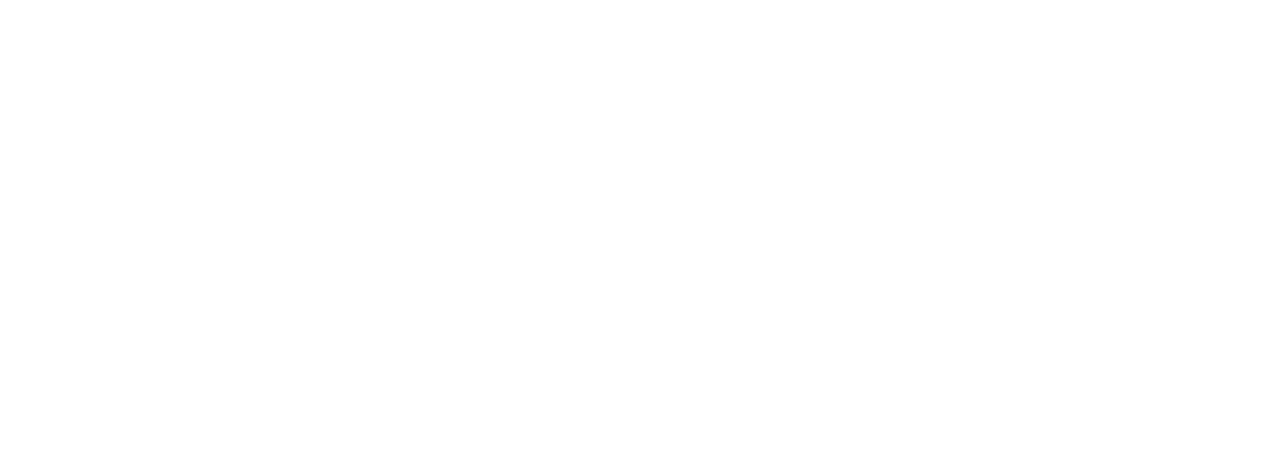
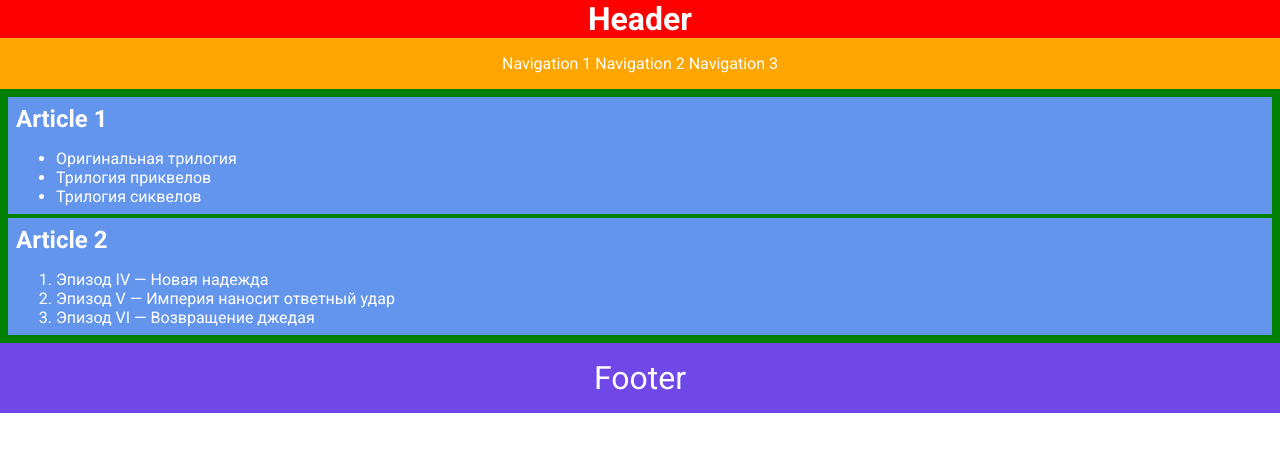
Before and after one commit to js-tasks-ru/htmlcss-20230411_sum2108, a website: page 02-dz0/01-semantic-mockup/solution.html in a window 1280 px wide. Drawn offline with Linux system fonts and the light colour scheme.

Commit message:
dz-0: Семантическая разметка страницы

```diff
--- a/02-dz0/01-semantic-mockup/solution.html
+++ b/02-dz0/01-semantic-mockup/solution.html
@@ -1,4 +1,40 @@
-<!DOCTYPE html>
+<!doctype html>
 <html lang="ru">
-    <!-- Ваше решение -->
+<head>
+    <meta charset="UTF-8">
+    <meta name="viewport"
+          content="width=device-width, user-scalable=no, initial-scale=1.0, maximum-scale=1.0, minimum-scale=1.0">
+    <meta http-equiv="X-UA-Compatible" content="ie=edge">
+    <link rel="stylesheet" href="../../assets/css/main.css">
+    <title>Document</title>
+</head>
+<body>
+    <header class="header">
+        <h1 class="header_title">Header</h1>
+        <nav class="header_nav">
+            <a href="#">Navigation 1</a>
+            <a href="#">Navigation 2</a>
+            <a href="#">Navigation 3</a>
+        </nav>
+    </header>
+    <main class="main">
+        <article class="article">
+            <h2 class="article_title">Article 1</h2>
+            <ul class="article_list article_list__ul">
+                <li>Оригинальная трилогия</li>
+                <li>Трилогия приквелов</li>
+                <li>Трилогия сиквелов</li>
+            </ul>
+        </article>
+        <article class="article">
+            <h2 class="article_title">Article 2</h2>
+            <ol class="article_list article_list__ol">
+                <li>Эпизод IV — Новая надежда</li>
+                <li>Эпизод V — Империя наносит ответный удар</li>
+                <li>Эпизод VI — Возвращение джедая</li>
+            </ol>
+        </article>
+    </main>
+    <footer class="footer">Footer</footer>
+</body>
 </html>
--- a/assets/css/main.css
+++ b/assets/css/main.css
@@ -20,5 +20,46 @@
 }
 
 * {
+    margin: 0;
     font-family: 'Roboto', sans-serif;
 }
+
+/*-------HEADER--------*/
+.header{
+    text-align: center;
+    color: white;
+    background-color: red;
+}
+.header_nav {
+    padding: 16px 0;
+    background-color: orange;
+}
+.header_nav > a {
+    text-decoration: none;
+    color: white;
+}
+/*--------MAIN---------*/
+.main{
+    display: flex;
+    flex-direction: column;
+    padding: 8px;
+    gap: 4px;
+    background-color: green;
+    color: white;
+}
+/*--------ARTICLE--------*/
+.article{
+    padding: 8px;
+    background-color: cornflowerblue;
+}
+.article_title{
+    margin-bottom: 16px;
+}
+/*-------FOOTER--------*/
+.footer{
+    padding: 16px 0;
+    text-align: center;
+    font-size: 32px;
+    color: white;
+    background-color: #7048E8;
+}
```
